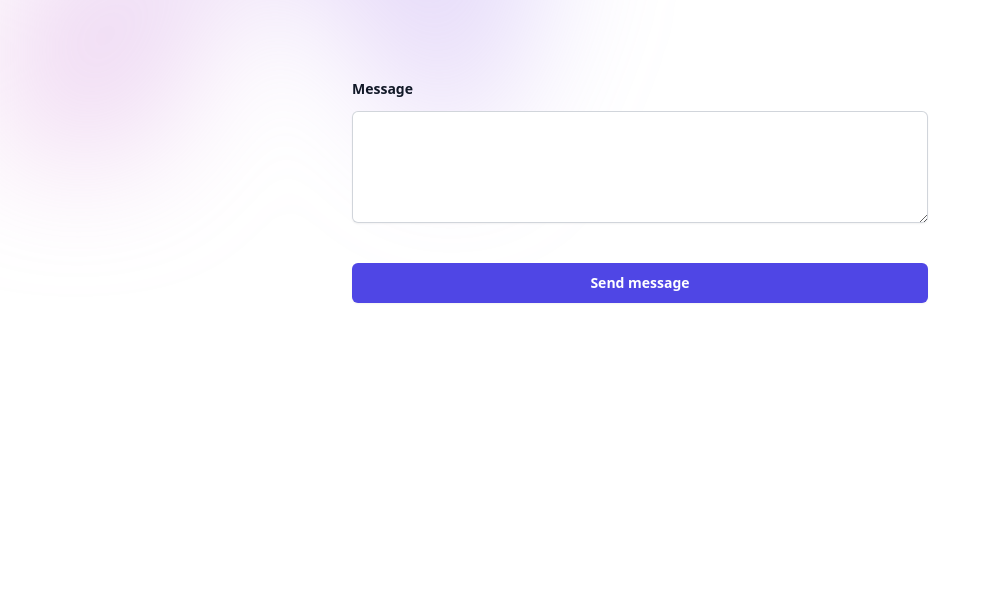
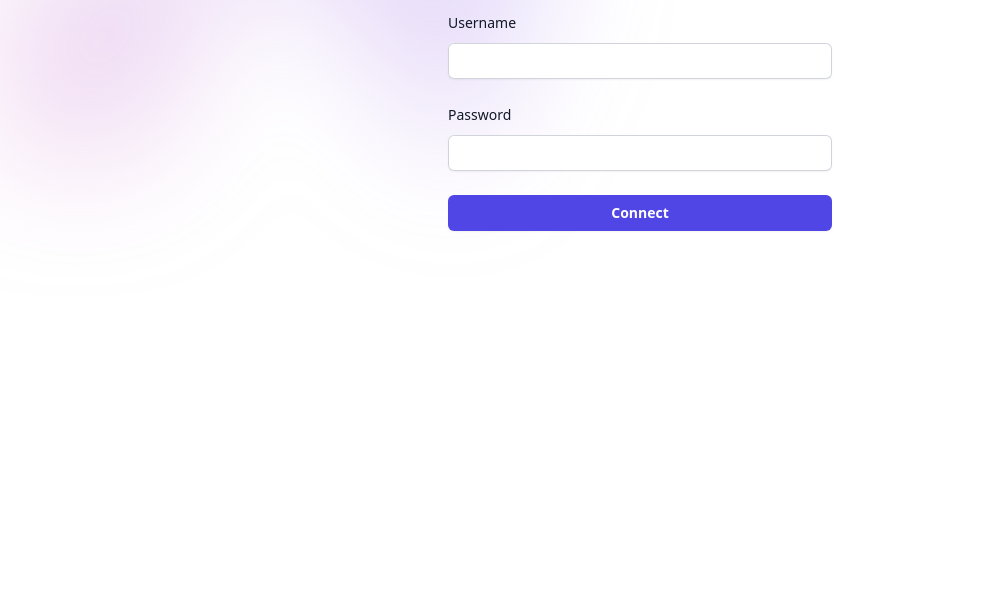
Before and after one commit to Doggy-068/todo_app_fastapi, a plain HTML site: page static/index.html in a window 1280 px wide. Shown: the part 197-800 px from the top of the page, without its empty margins (0-991 px from the left). Drawn offline with nearby package versions, Linux system fonts and the light colour scheme.

Commit message:
feat: ws guard

```diff
--- a/static/index.html
+++ b/static/index.html
@@ -9,24 +9,55 @@
 </head>
 <body>
 <div class="isolate bg-white px-6 py-24 sm:py-32 lg:px-8">
-    <div class="absolute inset-x-0 top-[-10rem] -z-10 transform-gpu overflow-hidden blur-3xl sm:top-[-20rem]" aria-hidden="true">
-        <div class="relative left-1/2 -z-10 aspect-[1155/678] w-[36.125rem] max-w-none -translate-x-1/2 rotate-[30deg] bg-gradient-to-tr from-[#ff80b5] to-[#9089fc] opacity-30 sm:left-[calc(50%-40rem)] sm:w-[72.1875rem]" style="clip-path: polygon(74.1% 44.1%, 100% 61.6%, 97.5% 26.9%, 85.5% 0.1%, 80.7% 2%, 72.5% 32.5%, 60.2% 62.4%, 52.4% 68.1%, 47.5% 58.3%, 45.2% 34.5%, 27.5% 76.7%, 0.1% 64.9%, 17.9% 100%, 27.6% 76.8%, 76.1% 97.7%, 74.1% 44.1%)"></div>
+    <div class="absolute inset-x-0 top-[-10rem] -z-10 transform-gpu overflow-hidden blur-3xl sm:top-[-20rem]"
+         aria-hidden="true">
+        <div class="relative left-1/2 -z-10 aspect-[1155/678] w-[36.125rem] max-w-none -translate-x-1/2 rotate-[30deg] bg-gradient-to-tr from-[#ff80b5] to-[#9089fc] opacity-30 sm:left-[calc(50%-40rem)] sm:w-[72.1875rem]"
+             style="clip-path: polygon(74.1% 44.1%, 100% 61.6%, 97.5% 26.9%, 85.5% 0.1%, 80.7% 2%, 72.5% 32.5%, 60.2% 62.4%, 52.4% 68.1%, 47.5% 58.3%, 45.2% 34.5%, 27.5% 76.7%, 0.1% 64.9%, 17.9% 100%, 27.6% 76.8%, 76.1% 97.7%, 74.1% 44.1%)">
+        </div>
     </div>
     <div class="mx-auto max-w-2xl text-center">
         <h2 class="text-3xl font-bold tracking-tight text-gray-900 sm:text-4xl">WebSocket</h2>
         <div id="status-box"></div>
     </div>
-    <div class="mx-auto mt-16 max-w-xl sm:mt-20">
+    <div id="connect-form" class="sm:mx-auto sm:w-full sm:max-w-sm">
+        <div class="space-y-6 pt-10">
+            <div>
+                <label for="username" class="block text-sm font-medium leading-6 text-gray-900">Username</label>
+                <div class="mt-2">
+                    <input id="username" name="username" required
+                           class="block w-full rounded-md border-0 py-1.5 px-3 text-gray-900 shadow-sm ring-1 ring-inset ring-gray-300 placeholder:text-gray-400 focus:ring-2 focus:ring-inset focus:ring-indigo-600 sm:text-sm sm:leading-6">
+                </div>
+            </div>
+            <div>
+                <div class="flex items-center justify-between">
+                    <label for="password" class="block text-sm font-medium leading-6 text-gray-900">Password</label>
+                </div>
+                <div class="mt-2">
+                    <input id="password" name="password" type="password" required
+                           class="block w-full rounded-md border-0 py-1.5 px-3 text-gray-900 shadow-sm ring-1 ring-inset ring-gray-300 placeholder:text-gray-400 focus:ring-2 focus:ring-inset focus:ring-indigo-600 sm:text-sm sm:leading-6">
+                </div>
+            </div>
+            <div>
+                <button onclick="handleConnect()"
+                        class="flex w-full justify-center rounded-md bg-indigo-600 px-3 py-1.5 text-sm font-semibold leading-6 text-white shadow-sm hover:bg-indigo-500 focus-visible:outline focus-visible:outline-2 focus-visible:outline-offset-2 focus-visible:outline-indigo-600">
+                    Connect
+                </button>
+            </div>
+        </div>
+    </div>
+    <div id="message-box" class="mx-auto mt-16 max-w-xl sm:mt-20">
         <div class="grid grid-cols-1 gap-x-8 gap-y-6 sm:grid-cols-2">
             <div class="sm:col-span-2">
                 <label for="message" class="block text-sm font-semibold leading-6 text-gray-900">Message</label>
                 <div class="mt-2.5">
-                    <textarea id="message" rows="4" class="block w-full rounded-md border-0 px-3.5 py-2 text-gray-900 shadow-sm ring-1 ring-inset ring-gray-300 placeholder:text-gray-400 focus:ring-2 focus:ring-inset focus:ring-indigo-600 sm:text-sm sm:leading-6"></textarea>
+                        <textarea id="message" rows="4"
+                                  class="block w-full rounded-md border-0 px-3.5 py-2 text-gray-900 shadow-sm ring-1 ring-inset ring-gray-300 placeholder:text-gray-400 focus:ring-2 focus:ring-inset focus:ring-indigo-600 sm:text-sm sm:leading-6"></textarea>
                 </div>
             </div>
         </div>
         <div class="mt-10">
-            <button id="send-btn" class="block w-full rounded-md bg-indigo-600 px-3.5 py-2.5 text-center text-sm font-semibold text-white shadow-sm hover:bg-indigo-500 focus-visible:outline focus-visible:outline-2 focus-visible:outline-offset-2 focus-visible:outline-indigo-600">
+            <button id="send-btn"
+                    class="block w-full rounded-md bg-indigo-600 px-3.5 py-2.5 text-center text-sm font-semibold text-white shadow-sm hover:bg-indigo-500 focus-visible:outline focus-visible:outline-2 focus-visible:outline-offset-2 focus-visible:outline-indigo-600">
                 Send message
             </button>
         </div>
@@ -34,14 +65,24 @@
     </div>
 </div>
 <script>
-    window.onload = () => {
-        const msg = document.getElementById('message')
-        const ws = new WebSocket('ws://localhost:8000/api/ws')
+    document.getElementById('message-box').style.display = 'none'
+    const handleConnect = async () => {
+        const data = new FormData()
+        data.append('username', document.getElementById('username').value)
+        data.append('password', document.getElementById('password').value)
+        const { access_token } = await (await fetch('/api/auth/login', {
+            method: 'POST',
+            body: data
+        })).json()
+        if (!access_token) return
+        const ws = new WebSocket(`ws://localhost:8000/api/ws?token=${access_token}`)
         ws.onopen = () => {
             const badge = document.createElement('span')
             badge.className = 'inline-flex items-center rounded-md bg-green-50 px-2 py-1 text-xs font-medium text-green-700 ring-1 ring-inset ring-green-600/20'
             badge.textContent = 'connect successfully'
             document.getElementById('status-box').replaceChildren(badge)
+            document.getElementById('connect-form').style.display = 'none'
+            document.getElementById('message-box').style.display = 'block'
         }
         ws.onerror = () => {
             const badge = document.createElement('span')
@@ -54,6 +95,8 @@
             badge.className = 'inline-flex items-center rounded-md bg-gray-50 px-2 py-1 text-xs font-medium text-gray-600 ring-1 ring-inset ring-gray-500/10'
             badge.textContent = 'connection closed'
             document.getElementById('status-box').replaceChildren(badge)
+            document.getElementById('connect-form').style.display = 'block'
+            document.getElementById('message-box').style.display = 'none'
         }
         ws.onmessage = event => {
             const { data } = event
@@ -63,11 +106,11 @@
             document.getElementById('response-box').appendChild(para)
         }
         document.getElementById('send-btn').addEventListener('click', () => {
+            const msg = document.getElementById('message')
             ws.send(msg.value)
             msg.value = ''
         })
     }
-
 </script>
 </body>
 </html>
```
Also changed, not shown: 1 other file.
